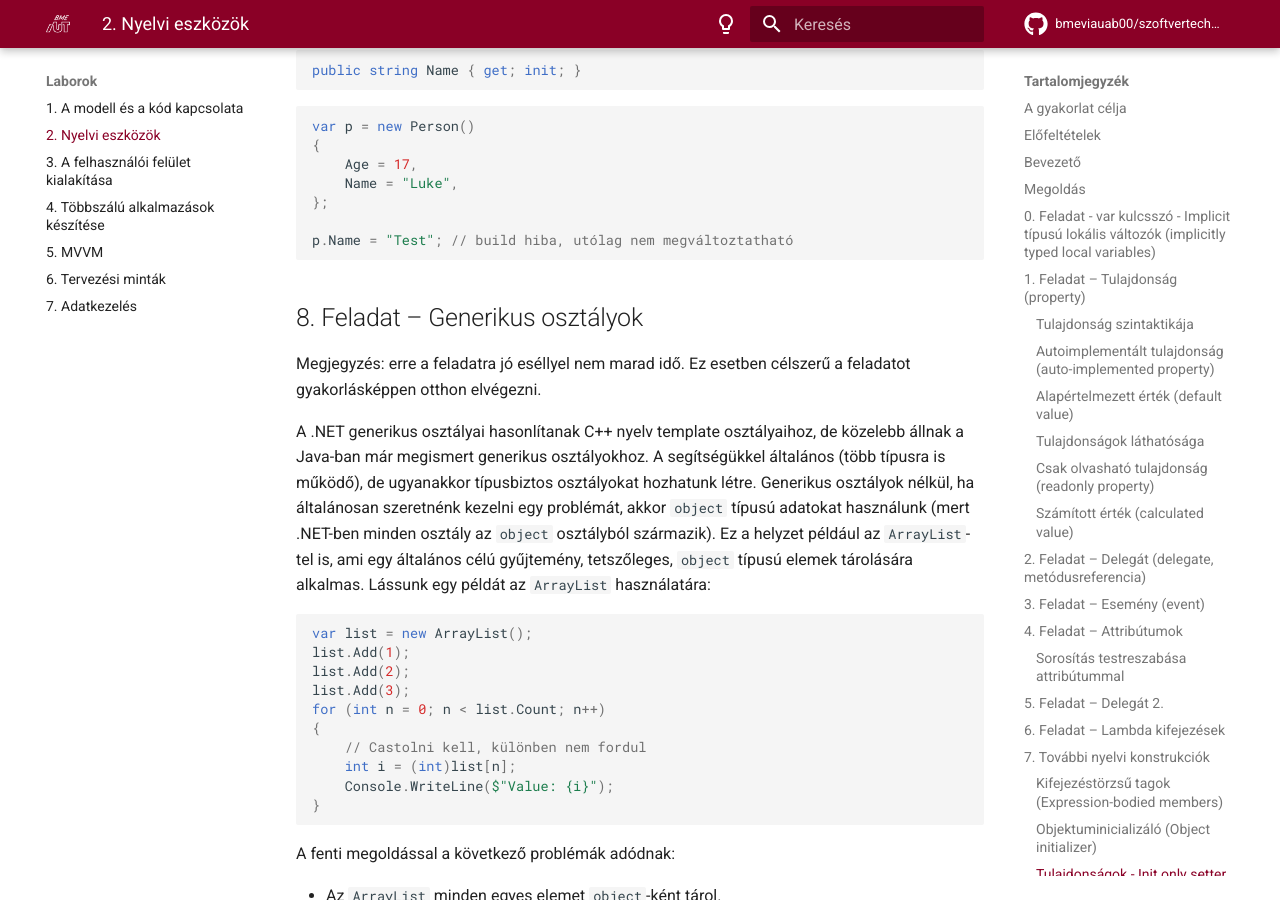
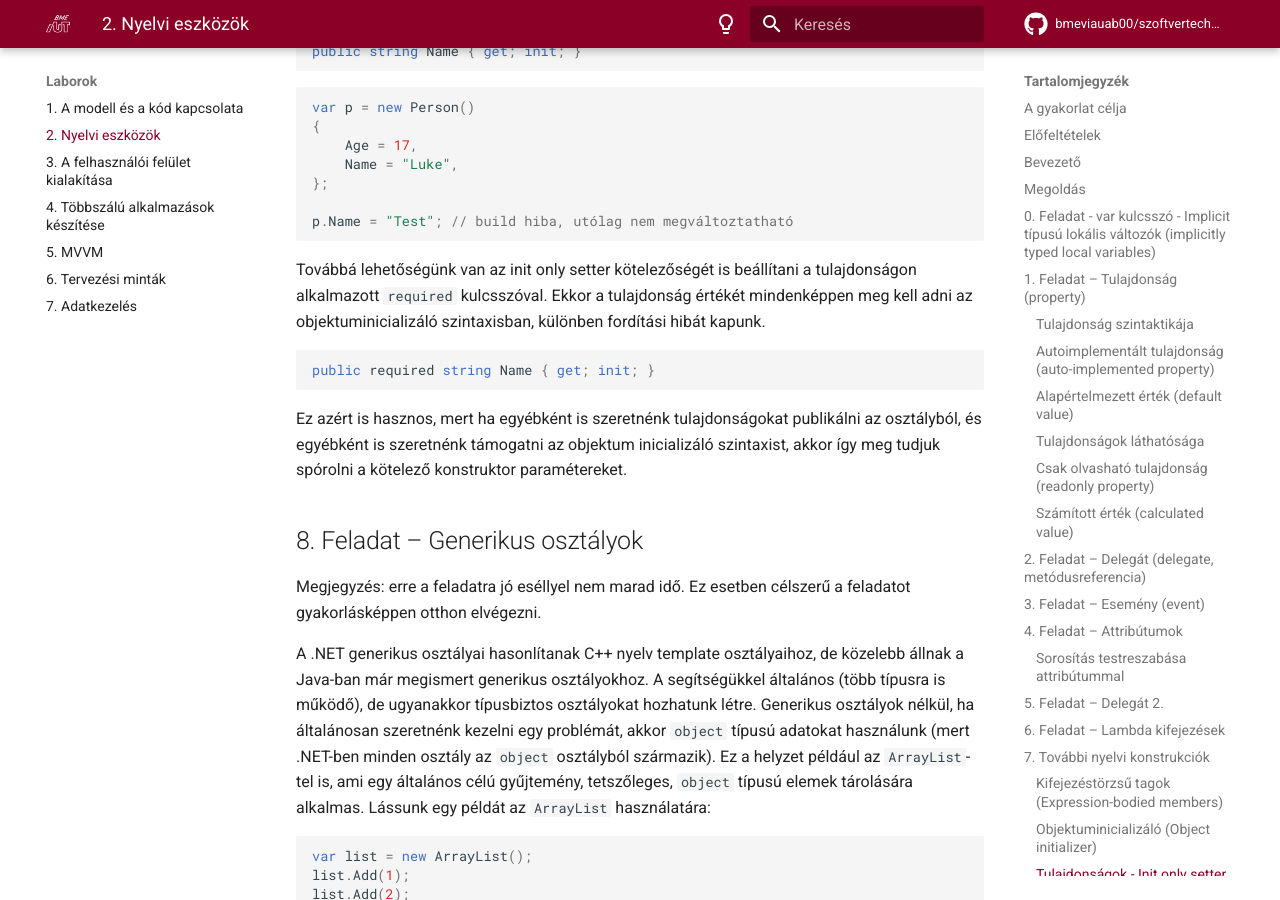
Before and after one commit to bmeviauab00/szoftvertechnikak, an MkDocs documentation site: the page built from docs/labor/2-nyelvi-eszkozok/index.md, in a window 1280 px wide and 900 px high, scrolled down 18840 px. Built offline with MkDocs 1.6.1 and Material for MkDocs 9.7.7, drawn with Linux system fonts in a browser that asks for light colours; emoji names are drawn with the system emoji font; comment, search, counter and statistics services are not loaded; the version menu is left out.

Commit message:
lab2 formázások, .NET 8 upgrade
* required init onlyt így végre meg lehet említeni

````diff
--- a/docs/labor/2-nyelvi-eszkozok/index.md
+++ b/docs/labor/2-nyelvi-eszkozok/index.md
@@ -56,7 +57,6 @@ Egy egyszerű, bemelegítő feladattal kezdünk. A következő példában egy `P
     ```csharp
     public class Person
     {
-
     }
     ```
 
@@ -276,7 +276,7 @@ A következő példánkban lehetővé tesszük, hogy a korábban létrehozott `P
 
 1. Hozzunk létre egy új **delegát típust**, mely `void` visszatérési értékű, és két darab `int` paramétert elváró függvényre tud hivatkozni. Figyeljünk rá, hogy az új típust a `Person` osztály előtt, közvetlenül a névtér scope-jában definiáljuk!
 
-    ```csharp
+    ```csharp hl_lines="3"
     namespace PropertyDemo
     {
         public delegate void AgeChangingDelegate(int oldAge, int newAge);
@@ -290,7 +290,7 @@ A következő példánkban lehetővé tesszük, hogy a korábban létrehozott `P
 
 2. Tegyük lehetővé, hogy a `Person` objektumai rámutathassanak tetszőleges, a fenti szignatúrának megfelelő függvényre. Ehhez hozzunk létre egy `AgeChangingDelegate` típusú tagváltozót a `Person` osztályban!
 
-    ```csharp
+    ```csharp hl_lines="3"
     public class Person
     {
         public AgeChangingDelegate AgeChanging;
@@ -346,7 +346,7 @@ A következő példánkban lehetővé tesszük, hogy a korábban létrehozott `P
 
 4. Kész vagyunk a `Person` osztály kódjával. Térjünk át az előfizetőre! Ehhez mindenek előtt a `Program` osztályt kell kiegészítenünk egy újabb függvénnyel.
 
-    ```csharp
+    ```csharp hl_lines="5-8"
     class Program
     {
         // ...
@@ -363,7 +363,7 @@ A következő példánkban lehetővé tesszük, hogy a korábban létrehozott `P
 
 5. Végezetül iratkozzunk fel a változáskövetésre a `Main` függvényben!
 
-    ```csharp
+    ```csharp hl_lines="4"
     static void Main(string[] args)
     {
       Person p = new Person();
@@ -377,7 +377,7 @@ A következő példánkban lehetővé tesszük, hogy a korábban létrehozott `P
 
 7. Egészítsük ki a `Main` függvényt többszöri feliratkozással (a `+=` operátorral lehet új feliratkozót felvenni a meglévők mellé), majd futtassuk a programot.
 
-    ```csharp
+    ```csharp hl_lines="2-3"
     p.AgeChanging = new AgeChangingDelegate(PersonAgeChanging);
     p.AgeChanging += new AgeChangingDelegate(PersonAgeChanging);
     p.AgeChanging += PersonAgeChanging; // Tömörebb szintaktika
@@ -458,7 +458,7 @@ A NET számos **beépített** attribútumot definiál, melyek funkciója a legk
 
 3. .NET attribútumok segítségével olyan metaadatokkal láthatjuk el a `Person` osztályunkat, melyek közvetlenül módosítják a sorosító viselkedését. Az `XmlRoot` attribútum lehetőséget kínál a gyökérelem átnevezésére. Helyezzük el a `Person` osztály fölé!
 
-    ```csharp
+    ```csharp hl_lines="1"
     [XmlRoot("Személy")]
     public class Person
     {
@@ -468,14 +468,14 @@ A NET számos **beépített** attribútumot definiál, melyek funkciója a legk
 
 4. Az `XmlAttribute` attribútum jelzi a sorosító számára, hogy a jelölt tulajdonságot ne xml elemre, hanem xml attribútumra képezze le. Lássuk el ezzel az `Age` tulajdonságot (és ne a tagváltozót!)!
 
-    ```csharp
+    ```csharp hl_lines="1"
     [XmlAttribute("Kor")]
     public int Age
     ```
 
 5. Az `XmlIgnore` attribútum jelzi a sorosítónak, hogy a jelölt tulajdonság teljesen elhagyandó az eredményből. Próbáljuk ki a `Name` tulajdonság fölött.
 
-    ```csharp
+    ```csharp hl_lines="1"
     [XmlIgnore]
     public string Name { get; set; }
     ```
@@ -653,6 +653,15 @@ var p = new Person()
 p.Name = "Test"; // build hiba, utólag nem megváltoztatható
 ```
 
+Továbbá lehetőségünk van az init only setter kötelezőségét is beállítani a tulajdonságon alkalmazott `required` kulcsszóval. Ekkor a tulajdonság értékét mindenképpen meg kell adni az objektuminicializáló szintaxisban, különben fordítási hibát kapunk.
+
+```csharp
+public required string Name { get; init; }
+```
+
+Ez azért is hasznos, mert ha egyébként is szeretnénk tulajdonságokat publikálni az osztályból, és egyébként is szeretnénk támogatni az objektum inicializáló szintaxist, akkor így meg tudjuk spórolni a kötelező konstruktor paramétereket.
+
+
 ## 8. Feladat – Generikus osztályok
 
 Megjegyzés: erre a feladatra jó eséllyel nem marad idő. Ez esetben célszerű a feladatot gyakorlásképpen otthon elvégezni.
````
Also changed, not shown: other parts of docs/labor/2-nyelvi-eszkozok/index.md (+2 -1 lines).
